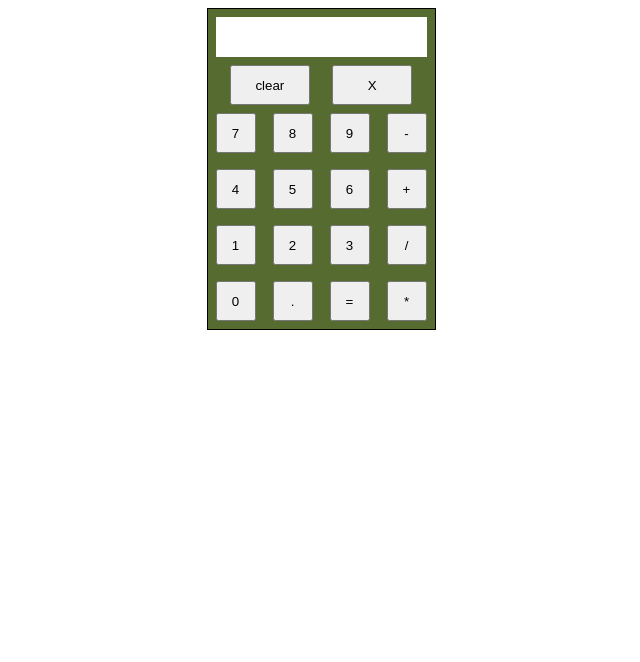
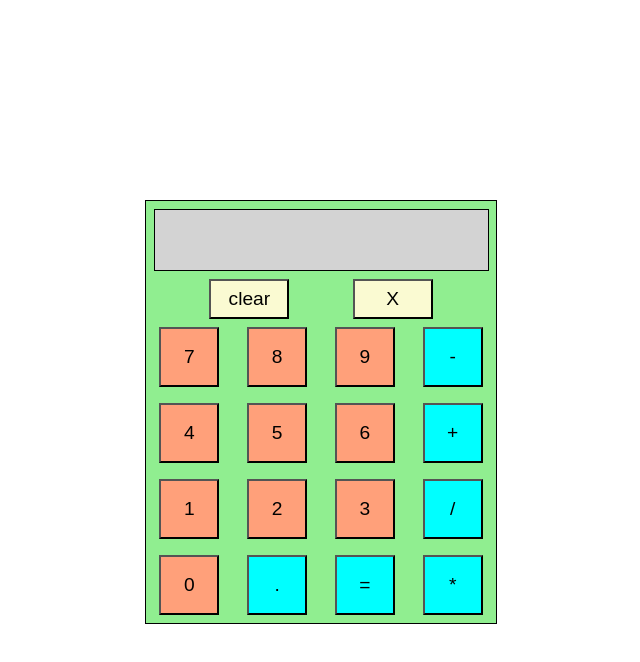
Before and after one commit to Spready98/OP-Calculator, a plain HTML site: page index.html in a window 1280 px wide. Shown: the whole page, without its empty margins (319-959 px from the left). Drawn offline with Linux system fonts and the light colour scheme.

```diff
--- a/javascript.js
+++ b/javascript.js
@@ -1,7 +1,7 @@
 const container = document.querySelector("#container");
 const equals = document.getElementById("equal");
 const clears = document.getElementById("clear");
-const display = document.querySelector(".display");
+const display = document.querySelector(".output");
 const decimal = document.getElementById("decimal");
 const backspace = document.getElementById("delete");
 
--- a/styles.css
+++ b/styles.css
@@ -1,24 +1,49 @@
 #container {
     display: flex;
     flex-direction: column;
-    background-color: darkolivegreen;
+    background-color: lightgreen;
     max-width: 450px;
-
+    width: inherit;
 
 }
 
+.output {
+    width: 325px;
+    height: 60px;
+    border: 1px solid black;
+    display: flex;
+    justify-content: flex-end;
+    align-items: flex-end;
+    padding-right: 8px;
+    background-color: lightgrey;
+    font-size: large;
+}
+
 .num, .ops {
-    width: 40px;
-    height: 40px;
+    width: 60px;
+    height: 60px;
+    font-size: larger;
+}
+
+.ops {
+    background-color: aqua;
+}
+
+.num {
+    background-color: lightsalmon;
 }
 
 #equal, #decimal {
-    width: 40px;
-    height: 40px;
+    width: 60px;
+    height: 60px;
+    font-size: larger;
+    background-color: aqua;
 }
 #delete, #clear {
     width: 80px;
     height: 40px;
+    font-size: larger;
+    background-color: lightgoldenrodyellow;
 }
 
 .top-row {
@@ -32,6 +57,7 @@
     max-width: 450px;
     flex-direction: column;
     border: 1px solid black;
+    width: 350px;
 
 }
 
@@ -39,26 +65,24 @@
 .calculator-buttons {
     display: flex;
     justify-content: center;
-
+    width: inherit;
 }
 .display {
-    display: flex;
-    justify-content: flex-end;
-    height: 40px;
-    align-items: flex-end;
-    border: 8px solid darkolivegreen;
-    padding-right: 8px;
+
+    border: 8px solid lightgreen;
+
 
 }
 
 body {
     display: flex;
     justify-content: center;
+    margin-top: 200px;
 
 }
 .top-digits, .mid-digits, .bot-digits, .bot-row {
     display: flex;
     gap: 17px;
     margin: 8px;
-    justify-content: center;
+    justify-content: space-around;
 }
```
